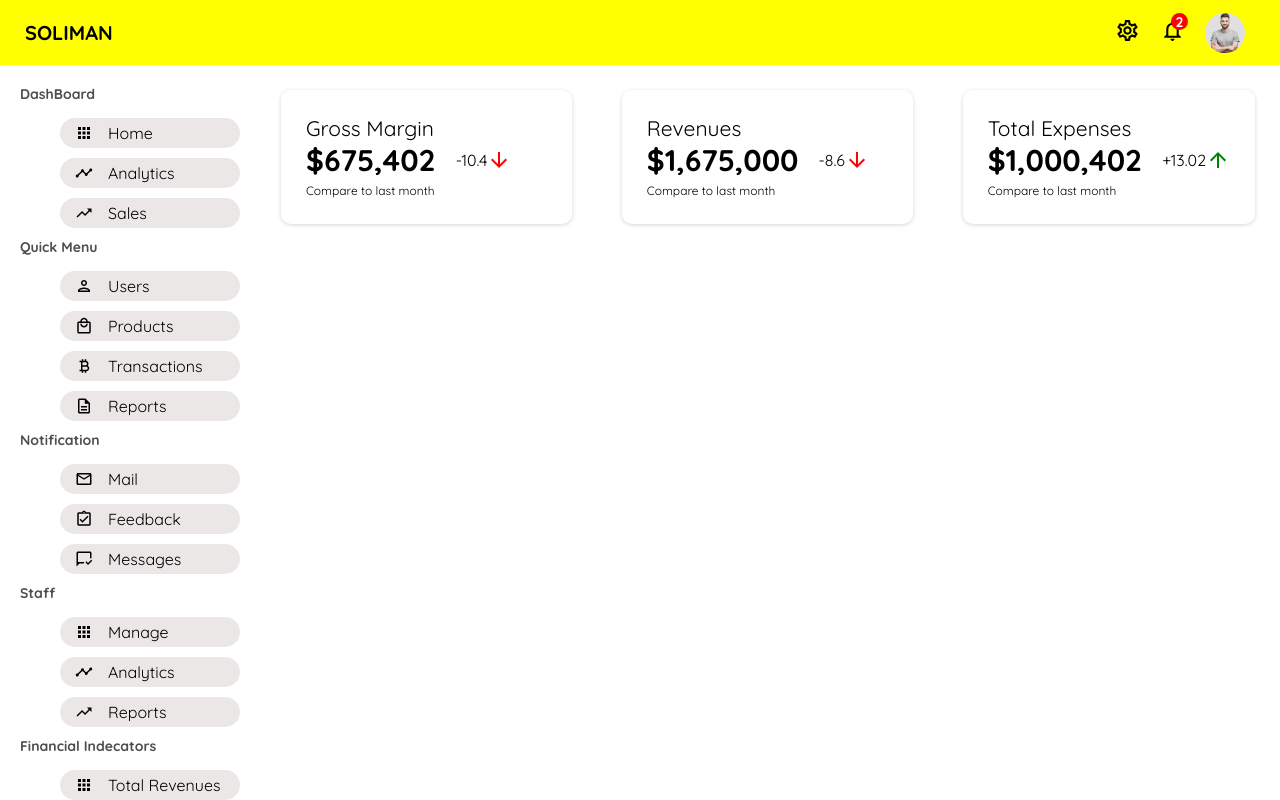
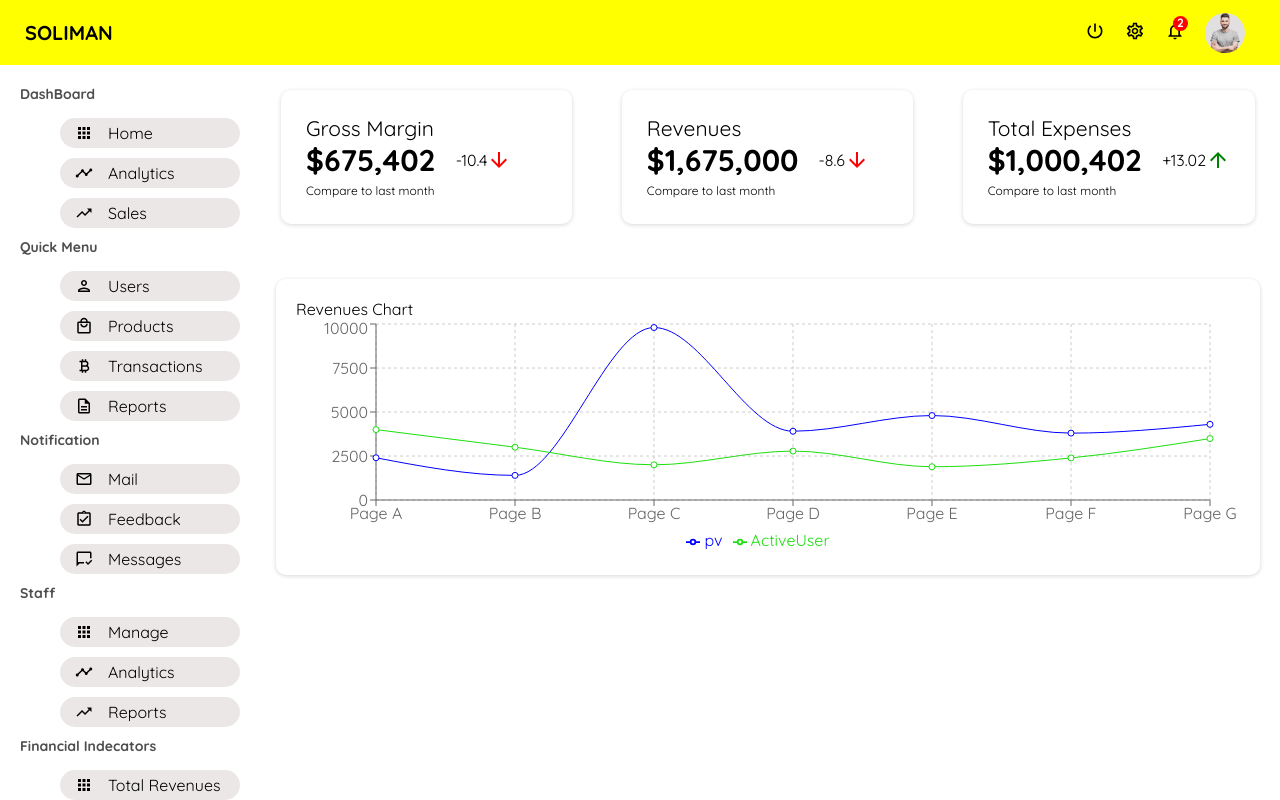
Before and after one commit to Soliman3/e-commerce-mern-fullstack-adminpanel-reduxtoolkit-jwt-stripe-styled-firebase-responsive, a React (Create React App) app in the folder admin/: page / in a window 1280 px wide. Built offline with nearby package versions, Linux system fonts and the light colour scheme.

Commit message:
Add simple chart from rechats library

```diff
--- /dev/null
+++ b/admin/src/components/Charts.jsx
@@ -0,0 +1,90 @@
+import React from 'react'
+import styled from 'styled-components'
+
+// import Simple line chart from recharts library...
+import { LineChart, Line, XAxis, YAxis, CartesianGrid, Tooltip, Legend, ResponsiveContainer } from 'recharts';
+
+// Styling...
+const Container = styled.div`
+    margin: 20px;
+    padding: 20px;
+    box-shadow: rgba(0, 0, 0, 0.16) 0px 1px 4px;
+    border-radius: 10px;
+`
+const ChartTitle = styled.div`
+
+`
+
+export default function Charts({}) {
+    // Simple Chart Data...
+    const data = [
+        {
+          name: 'Page A',
+          ActiveUser: 4000,
+          pv: 2400,
+          amt: 2400,
+        },
+        {
+          name: 'Page B',
+          ActiveUser: 3000,
+          pv: 1398,
+          amt: 2210,
+        },
+        {
+          name: 'Page C',
+          ActiveUser: 2000,
+          pv: 9800,
+          amt: 2290,
+        },
+        {
+          name: 'Page D',
+          ActiveUser: 2780,
+          pv: 3908,
+          amt: 2000,
+        },
+        {
+          name: 'Page E',
+          ActiveUser: 1890,
+          pv: 4800,
+          amt: 2181,
+        },
+        {
+          name: 'Page F',
+          ActiveUser: 2390,
+          pv: 3800,
+          amt: 2500,
+        },
+        {
+          name: 'Page G',
+          ActiveUser: 3490,
+          pv: 4300,
+          amt: 2100,
+        },
+      ];
+  return (
+    <Container>
+          <ChartTitle>Revenues Chart</ChartTitle>
+          <ResponsiveContainer width="100%" aspect={4/1}>
+          <LineChart
+          width={500}
+          height={300}
+          data={data}
+          margin={{
+            top: 5,
+            right: 30,
+            left: 20,
+            bottom: 5,
+          }}
+        >
+          <CartesianGrid strokeDasharray="3 3" />
+          <XAxis dataKey="name" />
+          <YAxis />
+          <Tooltip />
+          <Legend />
+          <Line type="monotone" dataKey="pv" stroke="blue" activeDot={{ r: 8 }} />
+          <Line type="monotone" dataKey="ActiveUser" stroke="#1cdf0e" />
+        </LineChart>
+      </ResponsiveContainer>
+    </Container>
+  )
+}
--- a/admin/src/components/Figures.jsx
+++ b/admin/src/components/Figures.jsx
@@ -13,6 +13,7 @@ const Container = styled.div`
     align-items: center;
     justify-content: space-between;
     width: 100%;
+    margin-bottom:30px;
 `
 const FigureItem = styled.div`
     flex: 1;
--- a/admin/src/components/TopBar.jsx
+++ b/admin/src/components/TopBar.jsx
@@ -2,7 +2,11 @@ import React from 'react'
 import styled from 'styled-components'
 
 // import icons from mui5 library...
-import { NotificationsNone, SettingsOutlined } from '@mui/icons-material/';
+import {
+    SettingsOutlined,
+    NotificationsNone,
+    PowerSettingsNewOutlined
+} from '@mui/icons-material/';
 
 // import required image from images library...
 import profilePhoto from '../images/1.jpg'
@@ -45,13 +49,14 @@ const TopBarRight = styled.div`
 `
 const TopBarRightIcons = styled.div`
     position: relative;
+    cursor: pointer;
 `
 const TopBarRightBadge = styled.span`
     position: absolute;
     background-color: red;
     color: white;
-    width: 17px;
-    height: 17px;
+    width: 15px;
+    height: 15px;
     border-radius: 50%;
     top:-5px;
     right: -3px;
@@ -60,6 +65,7 @@ const TopBarRightBadge = styled.span`
     justify-content: center;
     font-size: 14px;
     font-weight: bold;
+
 `
 const ProfileImage = styled.img`
     width: 40px;
@@ -69,7 +75,8 @@ const ProfileImage = styled.img`
     cursor: pointer;
 `
 const TopBarNotificationNumber = styled.span`
-
+    font-size: 12px;
+    margin-bottom: 2px;
 `
 export default function TopBar() {
     return (
@@ -80,15 +87,18 @@ export default function TopBar() {
                 </TopBarLeft>
                 <TopBarRight>
                     <TopBarRightIcons>
-                      <SettingsOutlined style={{fontSize: '25px'}} />
+                        <PowerSettingsNewOutlined style={{ fontSize: '20px' }} />
                     </TopBarRightIcons>
                     <TopBarRightIcons>
-                      <NotificationsNone style={{fontSize: '25px'}} />
+                        <SettingsOutlined style={{ fontSize: '20px' }} />
+                    </TopBarRightIcons>
+                    <TopBarRightIcons>
+                        <NotificationsNone style={{ fontSize: '20px' }} />
                         <TopBarRightBadge>
                             <TopBarNotificationNumber>2</TopBarNotificationNumber>
                         </TopBarRightBadge>
                     </TopBarRightIcons>
-                  <ProfileImage src={profilePhoto} alt='Profile Image'/>
+                    <ProfileImage src={profilePhoto} alt='Profile Image' />
                 </TopBarRight>
             </Wrapper>
         </Container>
--- a/admin/src/pages/Home.jsx
+++ b/admin/src/pages/Home.jsx
@@ -1,6 +1,9 @@
 import React from 'react'
+import styled from 'styled-components'
+
+// import other needed react components...
 import Figures from '../components/Figures'
-import styled from 'styled-components'
+import Charts from '../components/Charts'
 
 
 // Styling...
@@ -9,9 +12,10 @@ const Container = styled.div`
 
 `
 export default function Home() {
-  return (
-    <Container>
-     <Figures/>
-    </Container>
-  )
+    return (
+        <Container>
+            <Figures />
+            <Charts />
+        </Container>
+    )
 }
```
Lines whose indentation alone changed are shown as unchanged.
